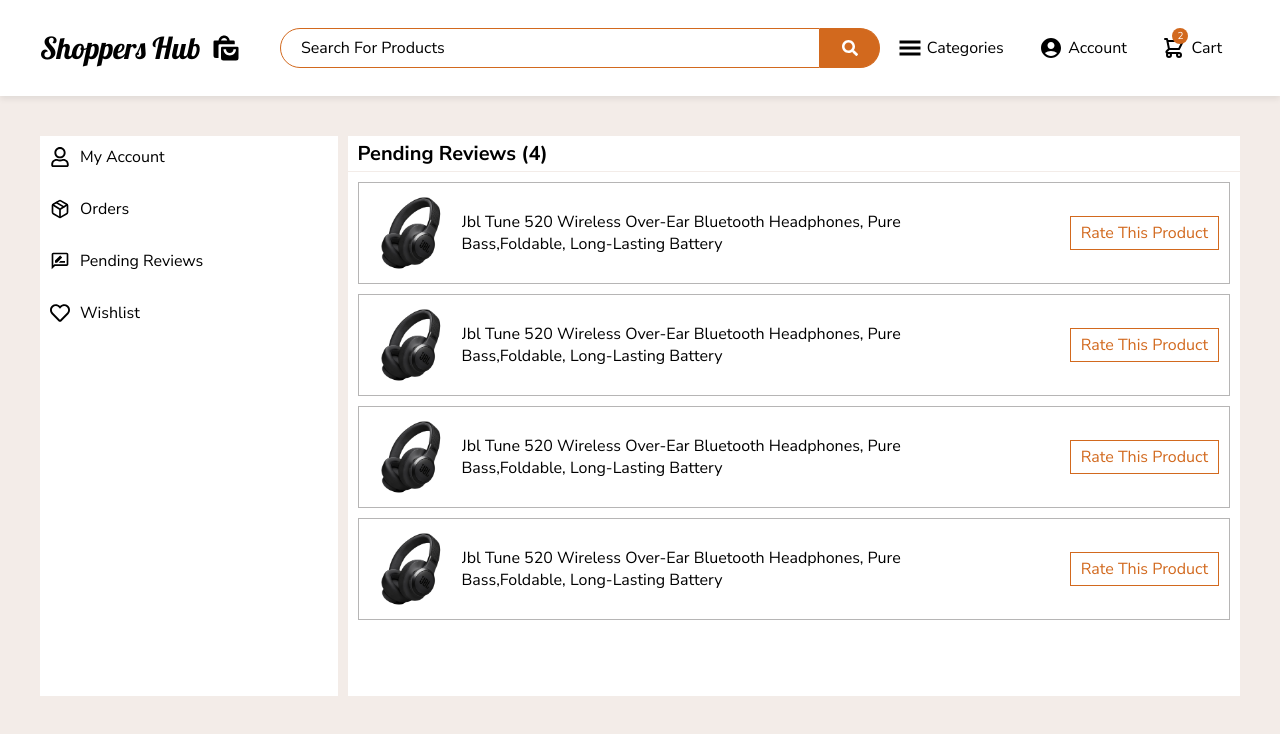
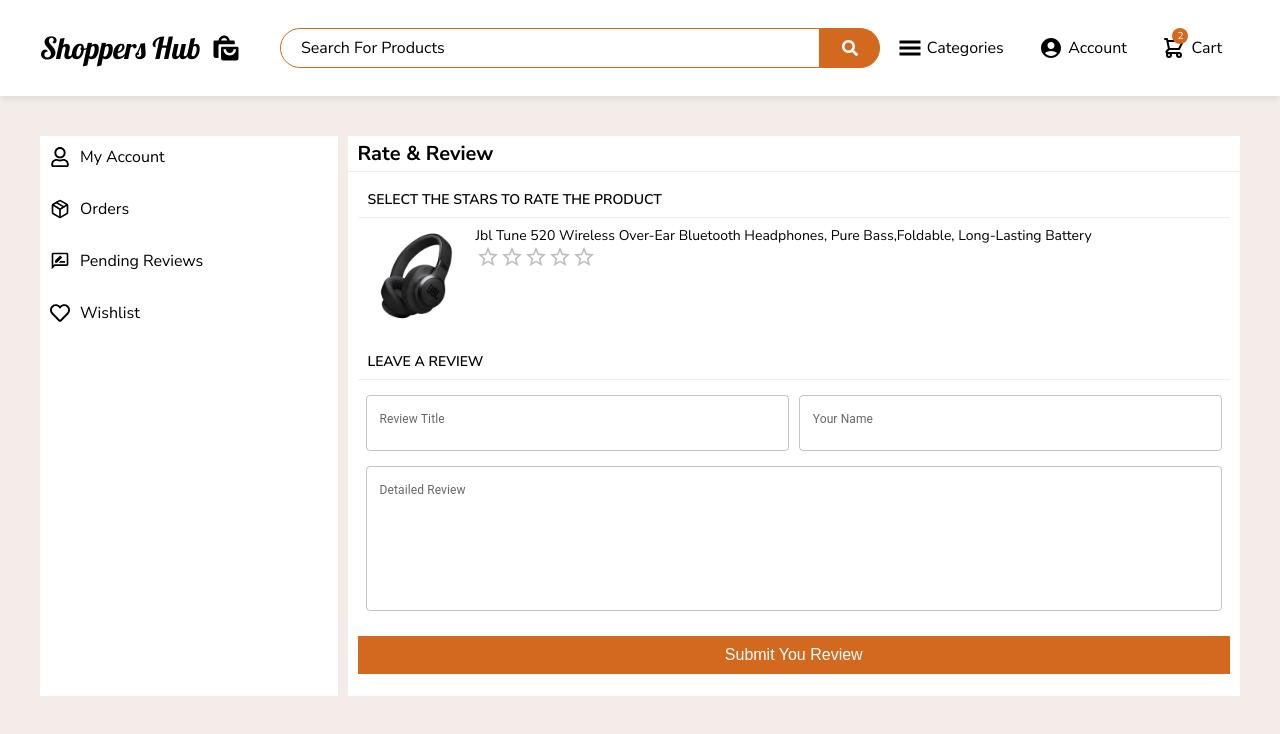
Before and after one commit to Levis155/shoppers-hub, a React (Vite) app: page / in a window 1280 px wide. Shown: the top 734 px of the page. Built offline with nearby package versions, Linux system fonts and the light colour scheme.

Commit message:
build the rate and review form

```diff
--- a/src/Pages/CustomerPage/CustomerPage.css
+++ b/src/Pages/CustomerPage/CustomerPage.css
@@ -64,7 +64,8 @@
 .edit-account-details-section,
 .edit-shipping-address-section,
 .edit-password-section,
-.ordered-products-section {
+.ordered-products-section,
+.review-products-section {
   display: none;
 }
 .my-account-section-title,
@@ -72,7 +73,8 @@
 .edit-shipping-address-title,
 .edit-password-title,
 .ordered-products-section-title,
-.review-products-section-title {
+.review-products-section-title,
+.rate-and-review-form-title {
   padding: 0.4rem 1rem;
   border-bottom: 1px solid var(--light-gray-variant2);
   font-size: 2rem;
@@ -228,7 +230,7 @@
   width: 10%;
   height: 8rem;
 }
-.product-to-review-img-wrapper{
+.product-to-review-img-wrapper {
   width: 100%;
   height: 100%;
 }
@@ -245,7 +247,7 @@
 }
 .product-to-review-details {
   width: 60%;
-    display: -webkit-box;
+  display: -webkit-box;
   -webkit-line-clamp: 2;
   -webkit-box-orient: vertical;
   line-clamp: 2;
@@ -274,5 +276,76 @@
   transition: all, 0.4s;
   background-color: var(--primary-color);
   color: var(--white-color);
-  /* border: none; */
 }
+.rate-and-review-form-body {
+  display: flex;
+  flex-direction: column;
+  gap: 1rem;
+  padding: 1rem;
+}
+.rate-container-title,
+.review-container-title {
+  padding: 0.8rem 1rem;
+  border-bottom: 1px solid var(--light-gray-variant2);
+  font-size: 1.4rem;
+  text-transform: uppercase;
+  font-weight: 600;
+}
+.rate-container-card {
+  display: flex;
+  padding: 0.8rem;
+  gap: 1rem;
+}
+@media screen and (max-width: 43.75em) {
+  .rate-container-card {
+    flex-direction: column;
+  }
+}
+.rate-container-card-col1 {
+  width: 10rem;
+  height: 10rem;
+}
+.rate-container-card-img {
+  width: 100%;
+  height: 100%;
+}
+.rate-container-card-img img {
+  width: 100%;
+  height: 100%;
+  object-fit: cover;
+}
+.rate-container-card-product-headline {
+  font-size: 1.4rem;
+}
+.rate-container-card-col2 svg {
+  font-size: 2.4rem;
+}
+.review-container-body {
+  padding: 1.5rem 0.8rem;
+  display: flex;
+  flex-direction: column;
+  gap: 1.5rem;
+}
+.text-field-container {
+  display: grid;
+  grid-template-columns: 1fr 1fr;
+  gap: 1rem;
+}
+@media screen and (max-width: 43.75em) {
+  .text-field-container {
+    grid-template-columns: 1fr;
+  }
+}
+.text-area-container {
+  display: grid;
+  grid-template-columns: 1fr;
+}
+.submit-review-btn {
+  background-color: var(--primary-color);
+  color: var(--white-color);
+  border: none;
+  padding-block: 1rem;
+  cursor: pointer;
+  font-size: 1.6rem;
+  text-transform: capitalize;
+}
--- a/src/Pages/CustomerPage/CustomerPage.jsx
+++ b/src/Pages/CustomerPage/CustomerPage.jsx
@@ -18,6 +18,7 @@
   IconButton,
   OutlinedInput,
   InputAdornment,
+  Rating,
 } from "@mui/material";
 import Visibility from "@mui/icons-material/Visibility";
 import VisibilityOff from "@mui/icons-material/VisibilityOff";
@@ -62,6 +63,7 @@
           <EditPassword />
           <OrderedProducts />
           <ReviewProducts />
+          <RateAndReviewForm />
         </div>
       </div>
     </>
@@ -128,7 +130,7 @@
           variant="outlined"
           sx={{
             "& .MuiInputBase-input": {
-              fontSize: "1.6rem", // Input text size
+              fontSize: "1.6rem",
             },
             "& .MuiInputLabel-root": {
               fontSize: "1.2rem",
@@ -450,4 +452,99 @@
   );
 }
 
+function RateAndReviewForm() {
+  const [value, setValue] = useState(0);
+
+  return (
+    <form action="">
+      <p className="rate-and-review-form-title">rate & review</p>
+
+      <div className="rate-and-review-form-body">
+        <div className="rate-container">
+          <p className="rate-container-title">
+            select the stars to rate the product
+          </p>
+
+          <div className="rate-container-card">
+            <div className="rate-container-card-col1">
+              <div className="rate-container-card-img">
+                <img src="src\assets\jbl-live.png" alt="" />
+              </div>
+            </div>
+
+            <div className="rate-container-card-col2">
+              <p className="rate-container-card-product-headline">
+                Jbl Tune 520 Wireless Over-Ear Bluetooth Headphones, Pure
+                Bass,Foldable, Long-Lasting Battery
+              </p>
+              <Rating
+                name="simple-controlled"
+                value={value}
+                onChange={(event, newValue) => {
+                  setValue(newValue);
+                }}
+              />
+            </div>
+          </div>
+        </div>
+
+        <div className="review-container">
+          <p className="review-container-title">leave a review</p>
+
+          <div className="review-container-body">
+            <div className="text-field-container">
+              <TextField
+                id="outlined-basic-1"
+                label="Review Title"
+                variant="outlined"
+                sx={{
+                  "& .MuiInputBase-input": {
+                    fontSize: "1.6rem",
+                  },
+                  "& .MuiInputLabel-root": {
+                    fontSize: "1.2rem",
+                  },
+                }}
+              />
+
+              <TextField
+                id="outlined-basic-1"
+                label="Your Name"
+                variant="outlined"
+                sx={{
+                  "& .MuiInputBase-input": {
+                    fontSize: "1.6rem",
+                  },
+                  "& .MuiInputLabel-root": {
+                    fontSize: "1.2rem",
+                  },
+                }}
+              />
+            </div>
+
+            <div className="text-area-container">
+              <TextField
+                id="outlined-multiline-static"
+                label="Detailed Review"
+                multiline
+                rows={7}
+                // defaultValue="Default Value"
+                sx={{
+                  "& .MuiInputBase-input": {
+                    fontSize: "1.6rem",
+                  },
+                  "& .MuiInputLabel-root": {
+                    fontSize: "1.2rem",
+                  },
+                }}
+              />
+            </div>
+          </div>
+        </div>
+        <button className="submit-review-btn">submit you review</button>
+      </div>
+    </form>
+  );
+}
+
 export default CustomerPage;
```
